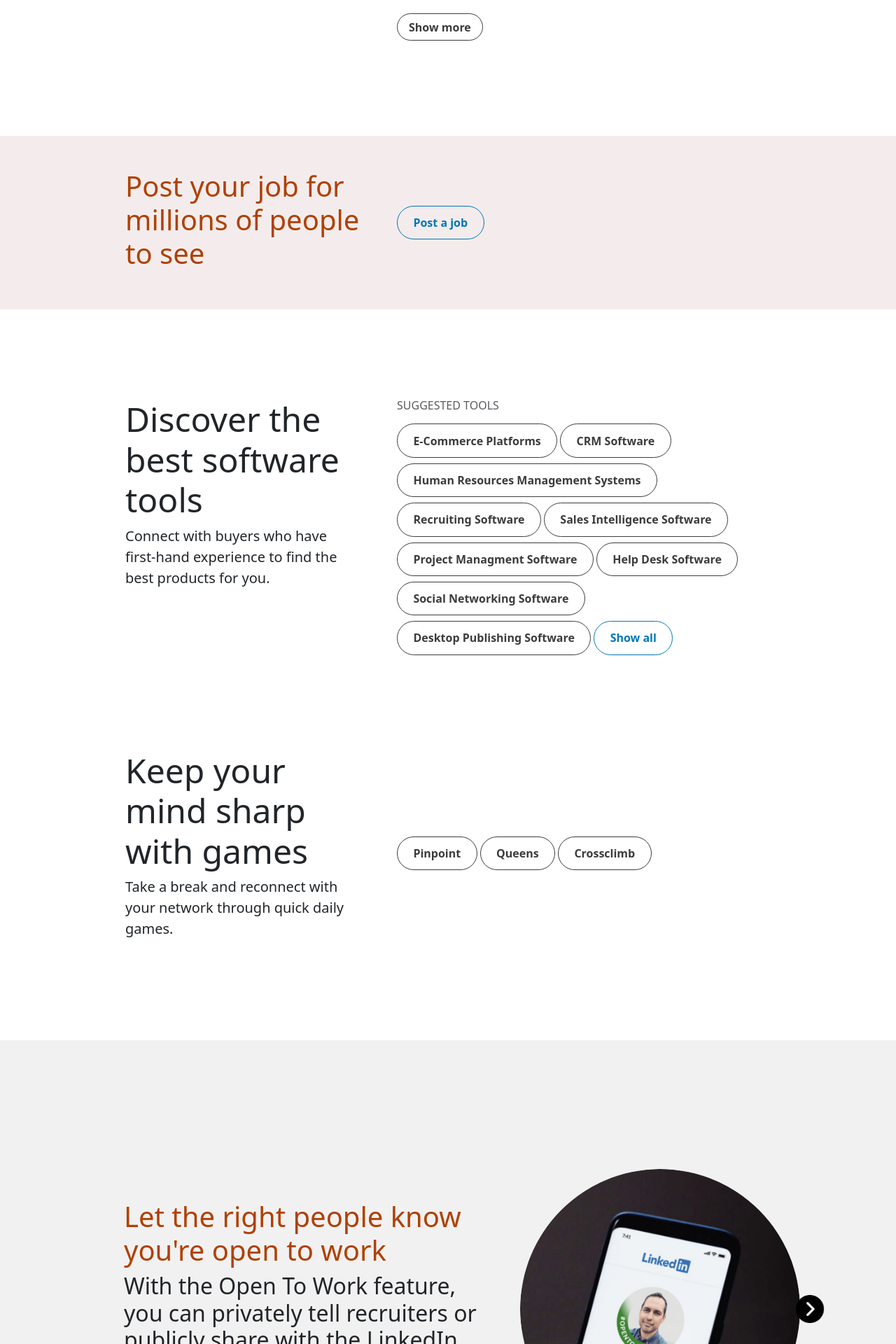
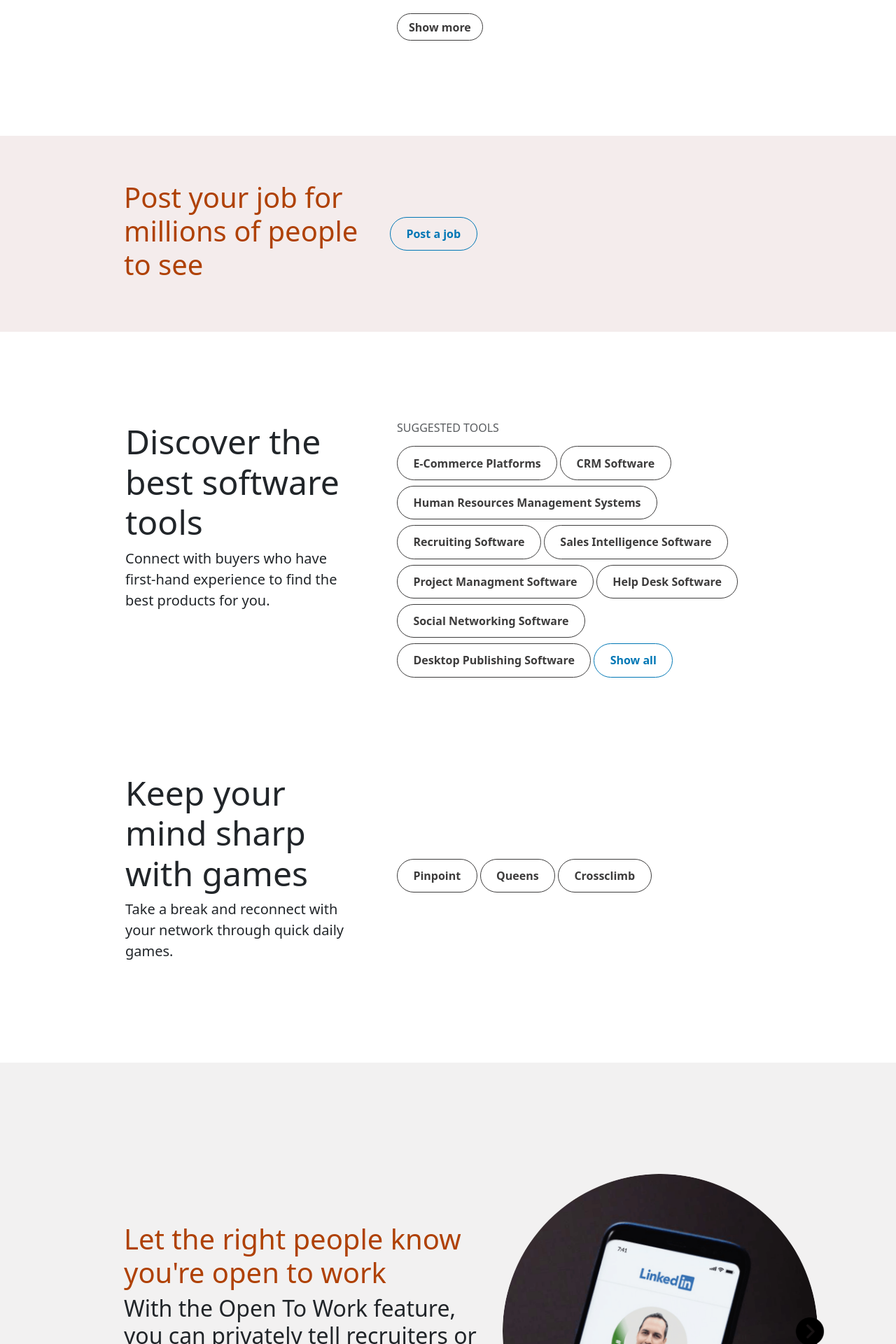
Before and after one commit to andyagdw/linkedin_landing_page, a Django app: page / in a window 1280 px wide. Shown: the part 1732-3652 px from the top of the page at 70% size. Run offline with Django 5.2, Linux system fonts and the light colour scheme.

Commit message:
Increase size of carousel images and remove horizontal padding in who is linkedin section

```diff
--- a/linkedin_app/templates/linkedin_app/partials/_post_your_job.html
+++ b/linkedin_app/templates/linkedin_app/partials/_post_your_job.html
@@ -2,8 +2,8 @@
 
 <!-- POST YOUR JOB FOR MILLIONS OF PEOPLE TO SEE -->
 <section class="section-spacing post-your-job-container py-5">
-  <div class="container-xl">
-    <div class="row gx-5">
+  <div class="container-xl py-3">
+    <div class="row">
       <div class="col-10 col-md-5 col-lg-4 offset-lg-1">
         <div class="row">
           <div class="col-md-12 red-text">
--- a/static/css/styles.css
+++ b/static/css/styles.css
@@ -546,8 +546,8 @@
     }
 
     .carousel-img {
-        height: 400px;
-        width: 400px;
+        height: 450px;
+        width: 450px;
     }
 
     /* WHO IS LINKEDIN */
```
